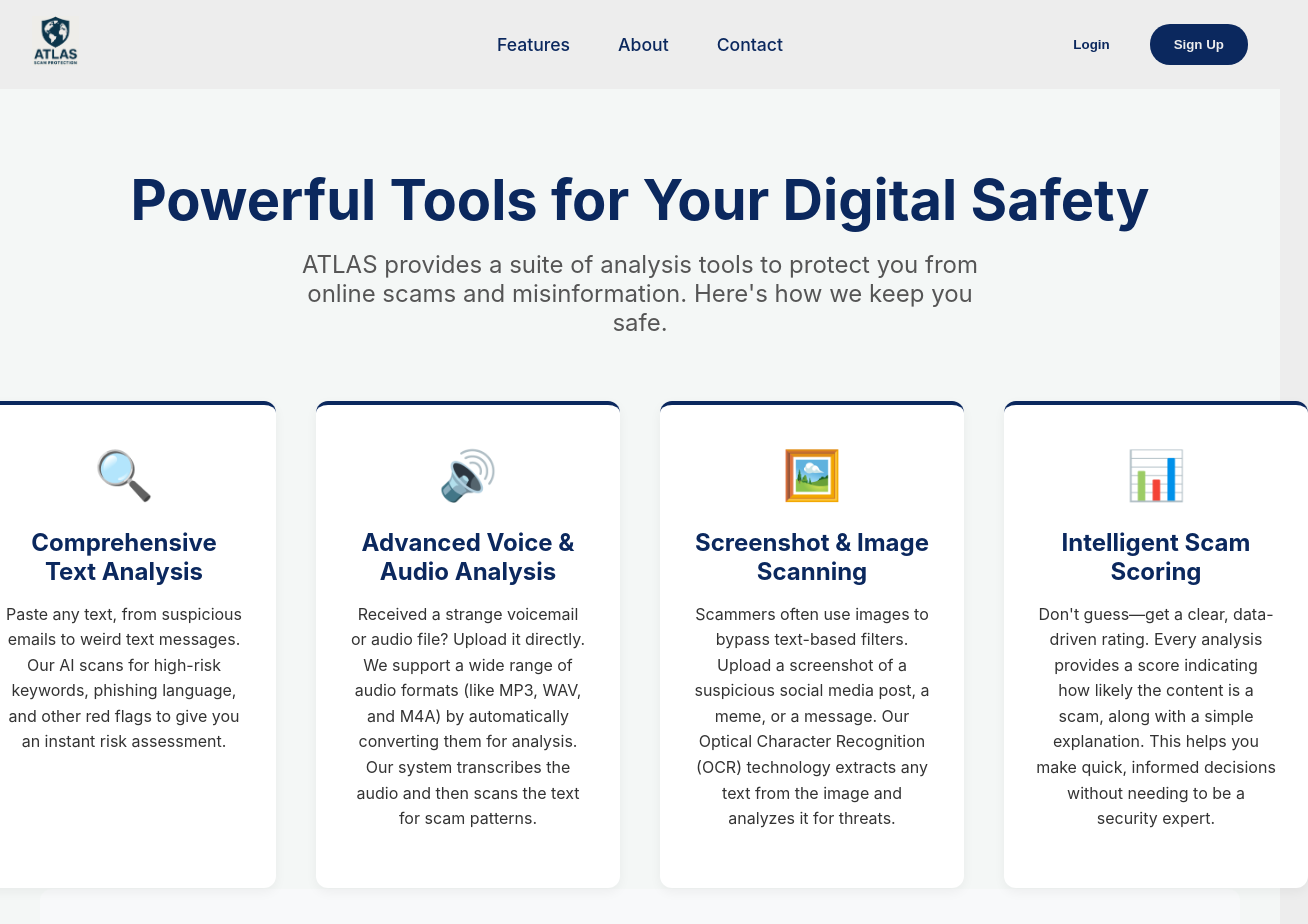
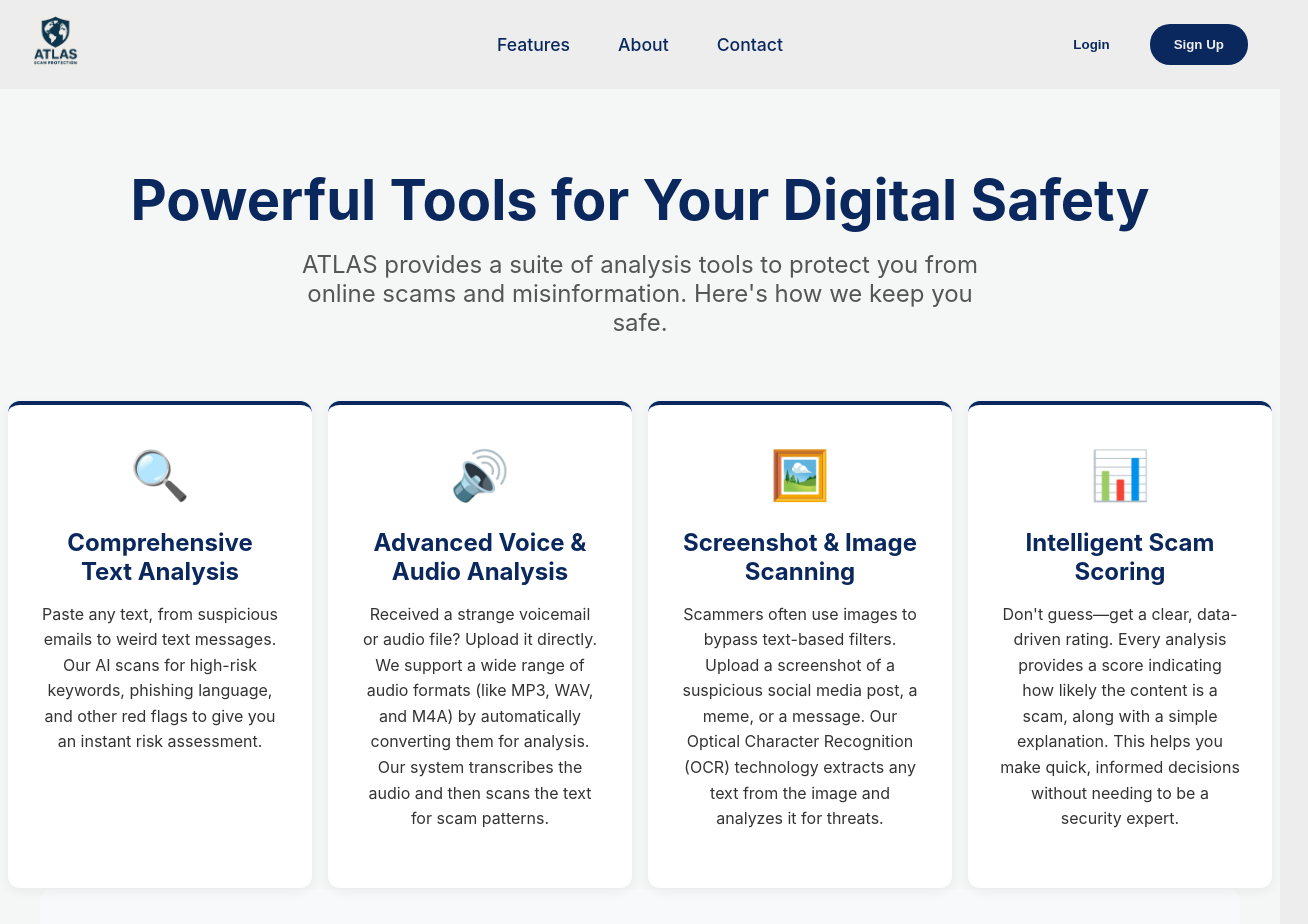
Before and after one commit to AidenBrown21/AtlasChrome, a React (Create React App) app in the folder frontend/: page /features in a window 1280 px wide. Shown: the top 924 px of the page, 1308 px wide, since content can reach past the window. Built offline with nearby package versions, Linux system fonts and the light colour scheme; no server answers.

Commit message:
Touch Ups

```diff
--- a/frontend/src/pages/FeaturesPage.css
+++ b/frontend/src/pages/FeaturesPage.css
@@ -26,7 +26,7 @@
 .features-grid {
     display: grid;
     grid-template-columns: repeat(4, 1fr);
-    gap: 2.5rem;
+    gap: 1rem;
     margin-bottom: 0.1rem;
     justify-content: center;
 
```
Also changed, not shown: 1 other file (tests, documents, lock files or other folders).
